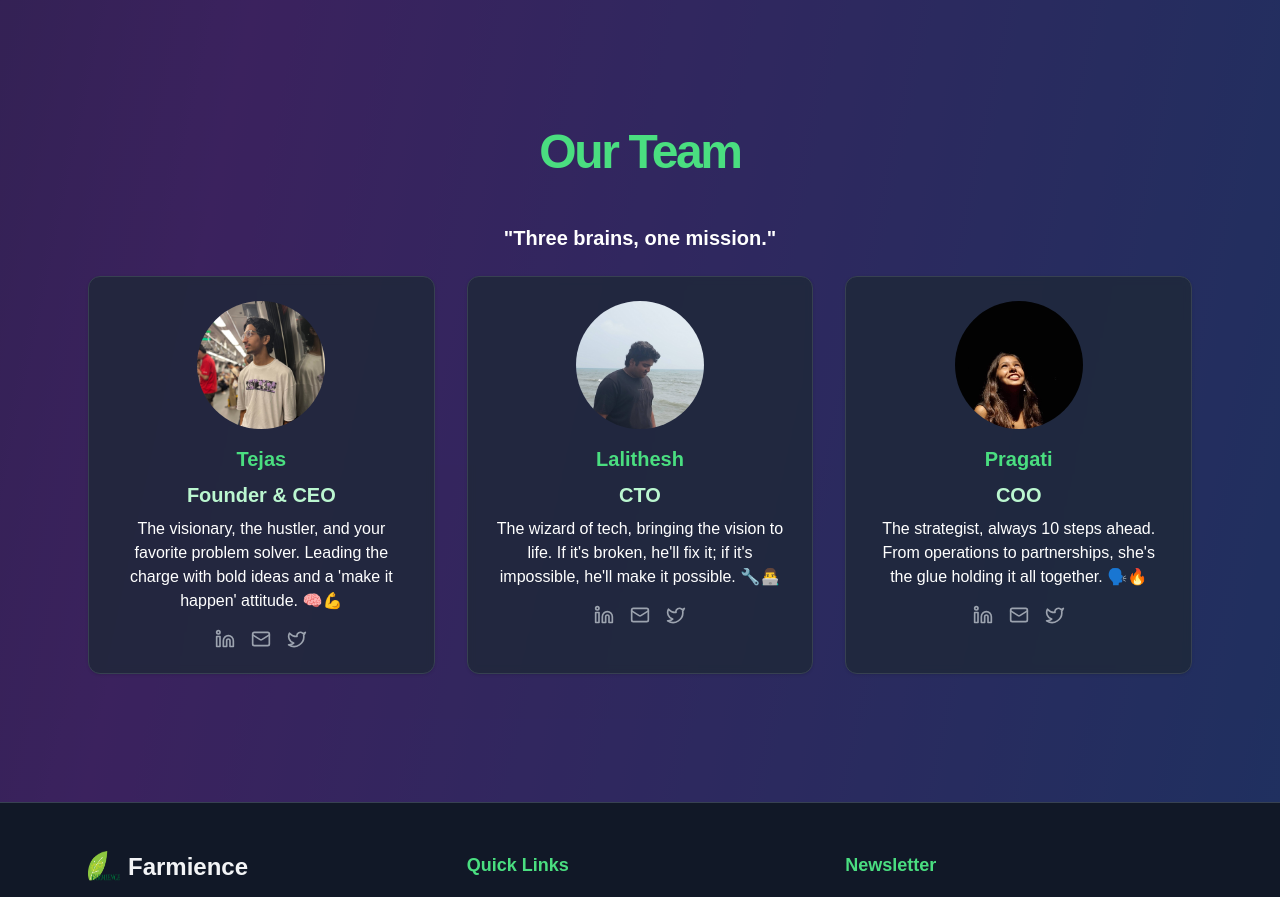
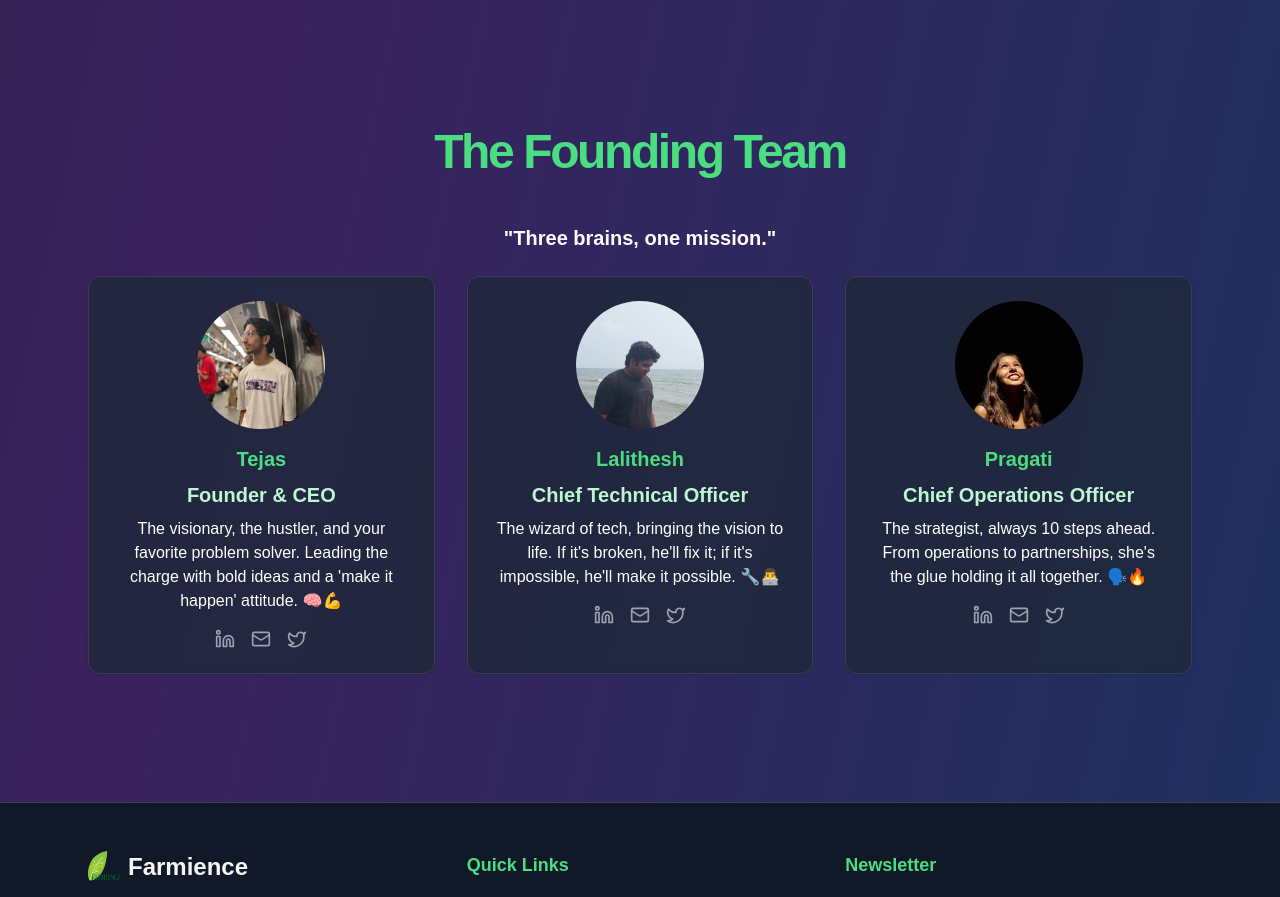
Before and after one commit to Farmience-Agrotech/website, a Next.js app: page /about in a window 1280 px wide. Shown: the part 4800-5697 px from the top of the page. Built offline with nearby package versions, Linux system fonts and the light colour scheme.

Commit message:
rename roles

```diff
--- a/app/about/page.tsx
+++ b/app/about/page.tsx
@@ -355,7 +355,7 @@ export default function AboutPage() {
               animate={{ opacity: 1, y: 0 }}
               transition={{ duration: 0.8 }}
             >
-              <h2 className="text-3xl font-bold tracking-tighter sm:text-4xl md:text-5xl text-center mb-12 text-green-400">Our Team</h2>
+              <h2 className="text-3xl font-bold tracking-tighter sm:text-4xl md:text-5xl text-center mb-12 text-green-400">The Founding Team</h2>
               <p className="text-xl text-center mb-6 text-white font-semibold">
                 &quot;Three brains, one mission.&quot;
               </p>
@@ -405,7 +405,7 @@ export default function AboutPage() {
                       />
                     </div>
                     <h3 className="text-xl font-semibold mb-2 text-green-400">Lalithesh</h3>
-                    <h4 className="text-xl font-semibold mb-2 text-green-200">CTO</h4>
+                    <h4 className="text-xl font-semibold mb-2 text-green-200">Chief Technical Officer</h4>
                     <p className="text-white text-center">The wizard of tech, bringing the vision to life. If it&apos;s broken, he&apos;ll fix it; if it&apos;s impossible, he&apos;ll make it possible. 🔧👨‍💻</p>
                     <div className="flex space-x-4 mt-4">
                       <Link href="#" aria-label="LinkedIn" className="text-gray-400 hover:text-green-400 transition-colors">
@@ -432,7 +432,7 @@ export default function AboutPage() {
                       />
                     </div>
                     <h3 className="text-xl font-semibold mb-2 text-green-400">Pragati</h3>
-                    <h4 className="text-xl font-semibold mb-2 text-green-200">COO</h4>
+                    <h4 className="text-xl font-semibold mb-2 text-green-200">Chief Operations Officer</h4>
                     <p className="text-white text-center">The strategist, always 10 steps ahead. From operations to partnerships, she&apos;s the glue holding it all together. 🗣️🔥</p>
                     <div className="flex space-x-4 mt-4">
                       <Link href="#" aria-label="LinkedIn" className="text-gray-400 hover:text-green-400 transition-colors">
```
